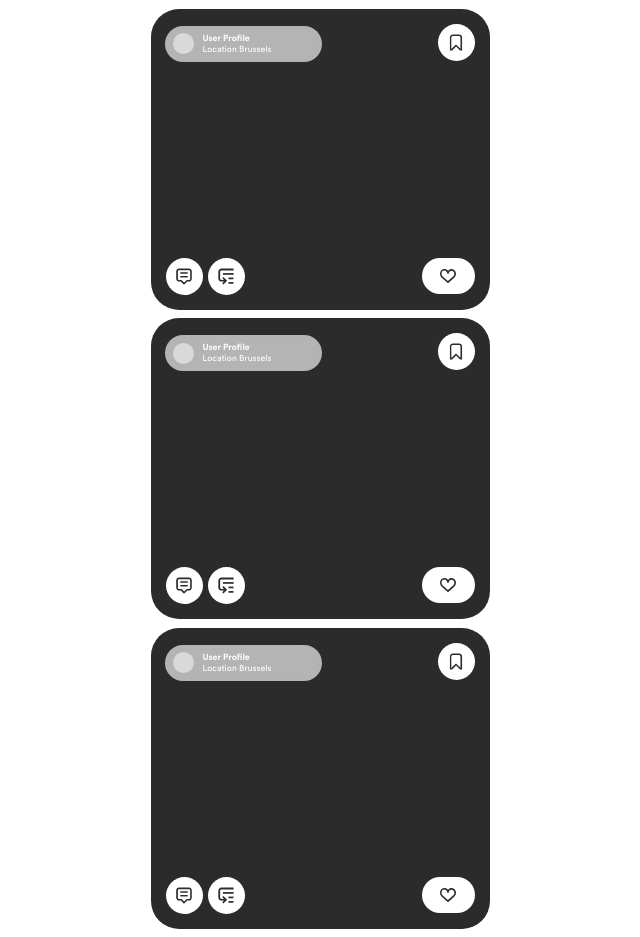
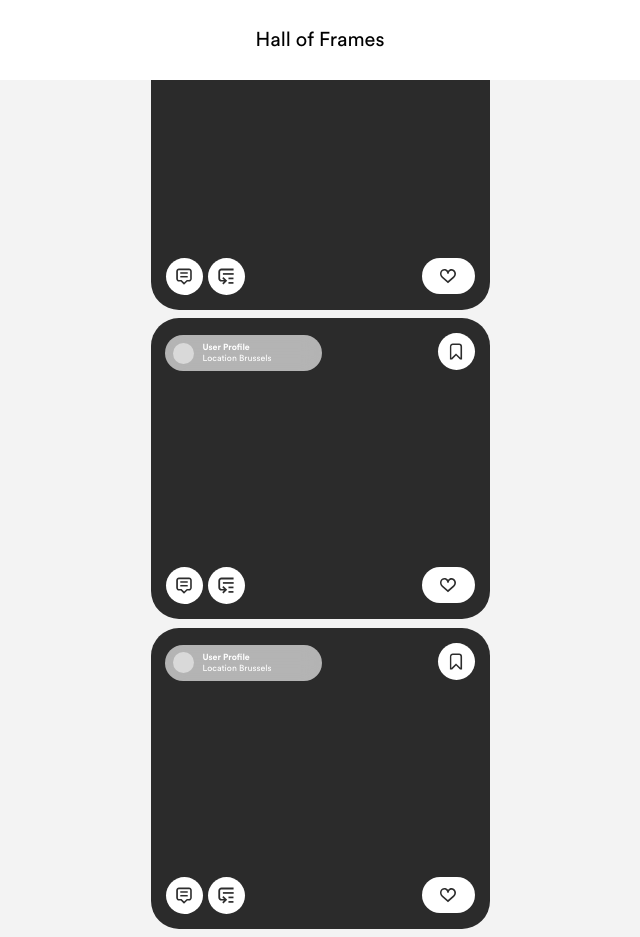
Before and after one commit to TimurKaramenderes/InstagramRevamp, a React (Create React App) app in the folder client/: page /hall in a window 1280 px wide. Shown: the whole page, without its empty margins (320-960 px from the left). Built offline with nearby package versions, Linux system fonts and the light colour scheme.

Commit message:
Header and component Hall builder

```diff
--- a/client/src/component/Feed/Hall.js
+++ b/client/src/component/Feed/Hall.js
@@ -1,4 +1,7 @@
 import Post from "./Post"
+import Header from "../Header/Header.js"
+import styles from "./Hall.module.css"
+
 
 
 
@@ -7,7 +10,8 @@ const Hall = () => {
 
     return (
         <div>
-            <Post />
+            <Header/>
+            <Post className={styles.container} />
             <Post />
             <Post />
         </div>
--- /dev/null
+++ b/client/src/component/Feed/Hall.module.css
@@ -0,0 +1,4 @@
+.container{
+    color: blue;
+    margin-top: 500px;
+}
--- /dev/null
+++ b/client/src/component/Header/Header.css
@@ -0,0 +1,18 @@
+.Header_Title{
+display: flex;
+justify-content: center;
+align-items: center;
+width: 100%;
+height: 80px;
+color: black;
+background: #ffffff;
+z-index: 1;
+position: fixed;
+font-size: 20px;
+line-height: 25px;
+text-align: center;
+font-family: "Circular Book";
+left: 50%;
+top: 0%;
+transform: translateX(-50%);
+}
--- /dev/null
+++ b/client/src/component/Header/Header.js
@@ -0,0 +1,15 @@
+import "./Header.css";
+
+const Header = () => {
+    return (
+
+        <div className="Header_Title">
+            Hall of Frames
+        </div>
+
+
+    )
+
+}
+
+export default Header;
--- a/client/src/index.css
+++ b/client/src/index.css
@@ -34,7 +34,7 @@ body {
     align-items: center;
     justify-content: center;
     min-height: 100vh;
-    background-color: rgb(255, 255, 255);
+    background-color: rgb(243, 243, 243);
 }
 
 .App {
```
